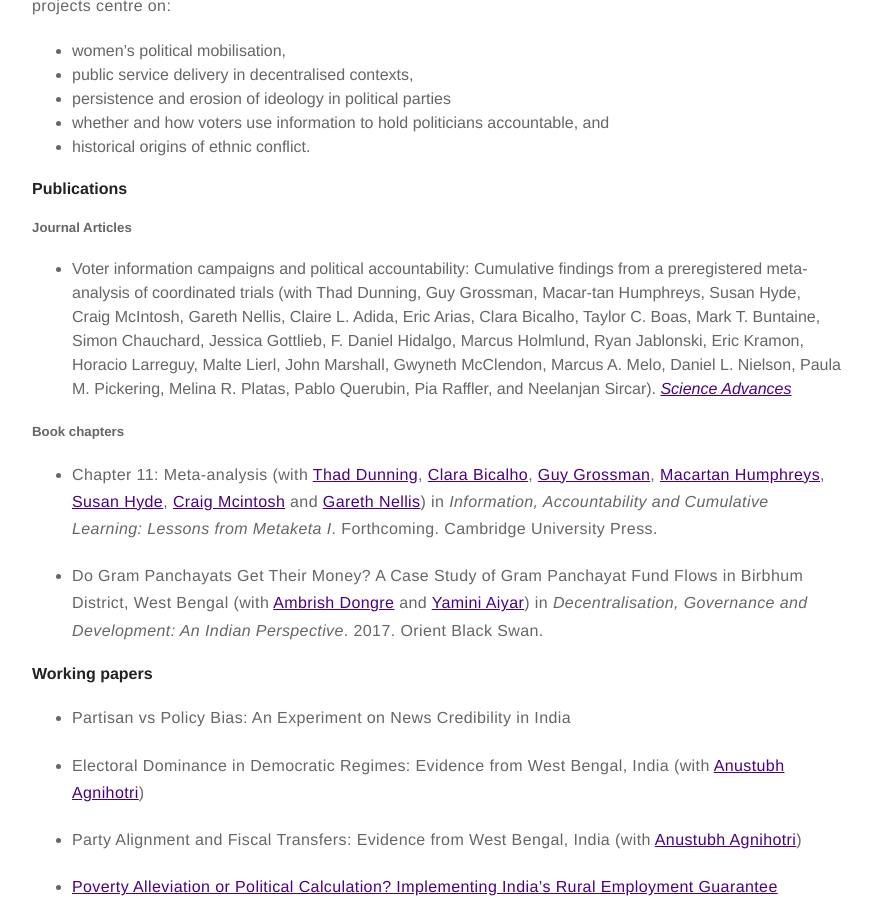
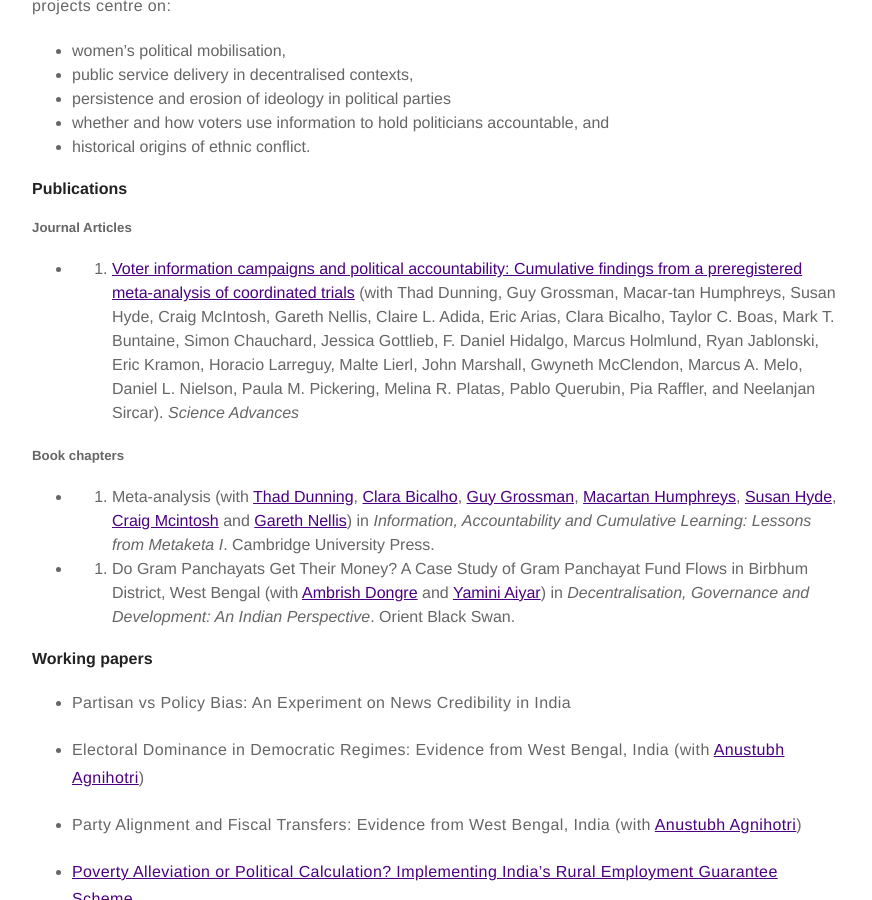
Before and after one commit to anirvanchowdhury/anirvanchowdhury.github.io, a Jekyll site: the page built from research.md, in a window 1280 px wide and 900 px high, scrolled down 534 px. Shown: the whole window, without its empty margins (203-1075 px from the left). Built offline with Jekyll 4.4.1, drawn with Linux system fonts in a browser that asks for light colours.

Commit message:
Update research.md

```diff
--- a/research.md
+++ b/research.md
@@ -15,12 +15,12 @@ My broad research interests lie in comparative politics and the political econom
 #### Publications
 
 ##### Journal Articles
-* Voter information campaigns and political accountability: Cumulative findings from a preregistered meta-analysis of coordinated trials (with Thad Dunning, Guy Grossman, Macar-tan Humphreys, Susan Hyde, Craig McIntosh, Gareth Nellis, Claire L. Adida, Eric Arias, Clara Bicalho, Taylor C. Boas, Mark T. Buntaine, Simon Chauchard, Jessica Gottlieb, F. Daniel Hidalgo, Marcus Holmlund, Ryan Jablonski, Eric Kramon, Horacio Larreguy, Malte Lierl, John Marshall, Gwyneth McClendon, Marcus A. Melo, Daniel L. Nielson, Paula M. Pickering, Melina R. Platas, Pablo Querubin, Pia Raffler, and Neelanjan Sircar). [_Science Advances_](https://advances.sciencemag.org/content/5/7/eaaw2612.full)
+* 2019. [Voter information campaigns and political accountability: Cumulative findings from a preregistered meta-analysis of coordinated trials](https://advances.sciencemag.org/content/5/7/eaaw2612.full) (with Thad Dunning, Guy Grossman, Macar-tan Humphreys, Susan Hyde, Craig McIntosh, Gareth Nellis, Claire L. Adida, Eric Arias, Clara Bicalho, Taylor C. Boas, Mark T. Buntaine, Simon Chauchard, Jessica Gottlieb, F. Daniel Hidalgo, Marcus Holmlund, Ryan Jablonski, Eric Kramon, Horacio Larreguy, Malte Lierl, John Marshall, Gwyneth McClendon, Marcus A. Melo, Daniel L. Nielson, Paula M. Pickering, Melina R. Platas, Pablo Querubin, Pia Raffler, and Neelanjan Sircar). _Science Advances_
 
 ##### Book chapters
-* Chapter 11: Meta-analysis (with [Thad Dunning](http://www.thaddunning.com/), [Clara Bicalho](https://wzb.eu/en/persons/clara-bicalho-maia-correia), [Guy Grossman](https://web.sas.upenn.edu/ggros/), [Macartan Humphreys](http://www.macartan.nyc/), [Susan Hyde](http://susan.hyde.co/), [Craig Mcintosh](http://gps.ucsd.edu/faculty-directory/craig-mcintosh.html) and [Gareth Nellis](http://www.garethnellis.com/)) in _Information, Accountability and Cumulative Learning: Lessons from Metaketa I_. Forthcoming. Cambridge University Press.
+* 2019. Meta-analysis (with [Thad Dunning](http://www.thaddunning.com/), [Clara Bicalho](https://wzb.eu/en/persons/clara-bicalho-maia-correia), [Guy Grossman](https://web.sas.upenn.edu/ggros/), [Macartan Humphreys](http://www.macartan.nyc/), [Susan Hyde](http://susan.hyde.co/), [Craig Mcintosh](http://gps.ucsd.edu/faculty-directory/craig-mcintosh.html) and [Gareth Nellis](http://www.garethnellis.com/)) in _Information, Accountability and Cumulative Learning: Lessons from Metaketa I_. Cambridge University Press.
 
-* Do Gram Panchayats Get Their Money? A Case Study of Gram Panchayat Fund Flows in Birbhum District, West Bengal (with [Ambrish Dongre](https://www.iima.ac.in/web/faculty/faculty-profiles/ambrish-dongre) and [Yamini Aiyar](http://www.cprindia.org/people/yamini-aiyar)) in _Decentralisation, Governance and Development: An Indian Perspective_. 2017. Orient Black Swan.
+* 2017. Do Gram Panchayats Get Their Money? A Case Study of Gram Panchayat Fund Flows in Birbhum District, West Bengal (with [Ambrish Dongre](https://www.iima.ac.in/web/faculty/faculty-profiles/ambrish-dongre) and [Yamini Aiyar](http://www.cprindia.org/people/yamini-aiyar)) in _Decentralisation, Governance and Development: An Indian Perspective_. Orient Black Swan.
 
 #### Working papers
 * Partisan vs Policy Bias: An Experiment on News Credibility in India
```
